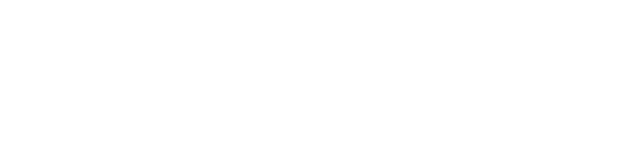
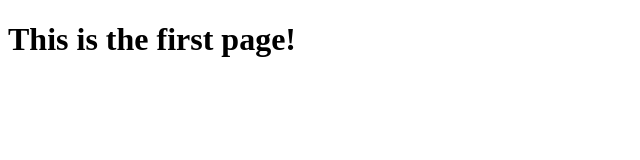
Before and after one commit to Mukhtar-P152/Front-End, a plain HTML site: page index.html in a window 1280 px wide. Shown: the whole page, without its empty margins (0-640 px from the left). Drawn offline with Linux system fonts and the light colour scheme.

Commit message:
changes made

```diff
--- a/index.html
+++ b/index.html
@@ -2,5 +2,6 @@
 <head>
 </head>
 <body>
+<h1>This is the first page!</h1>
 </body>
 </html>
```
